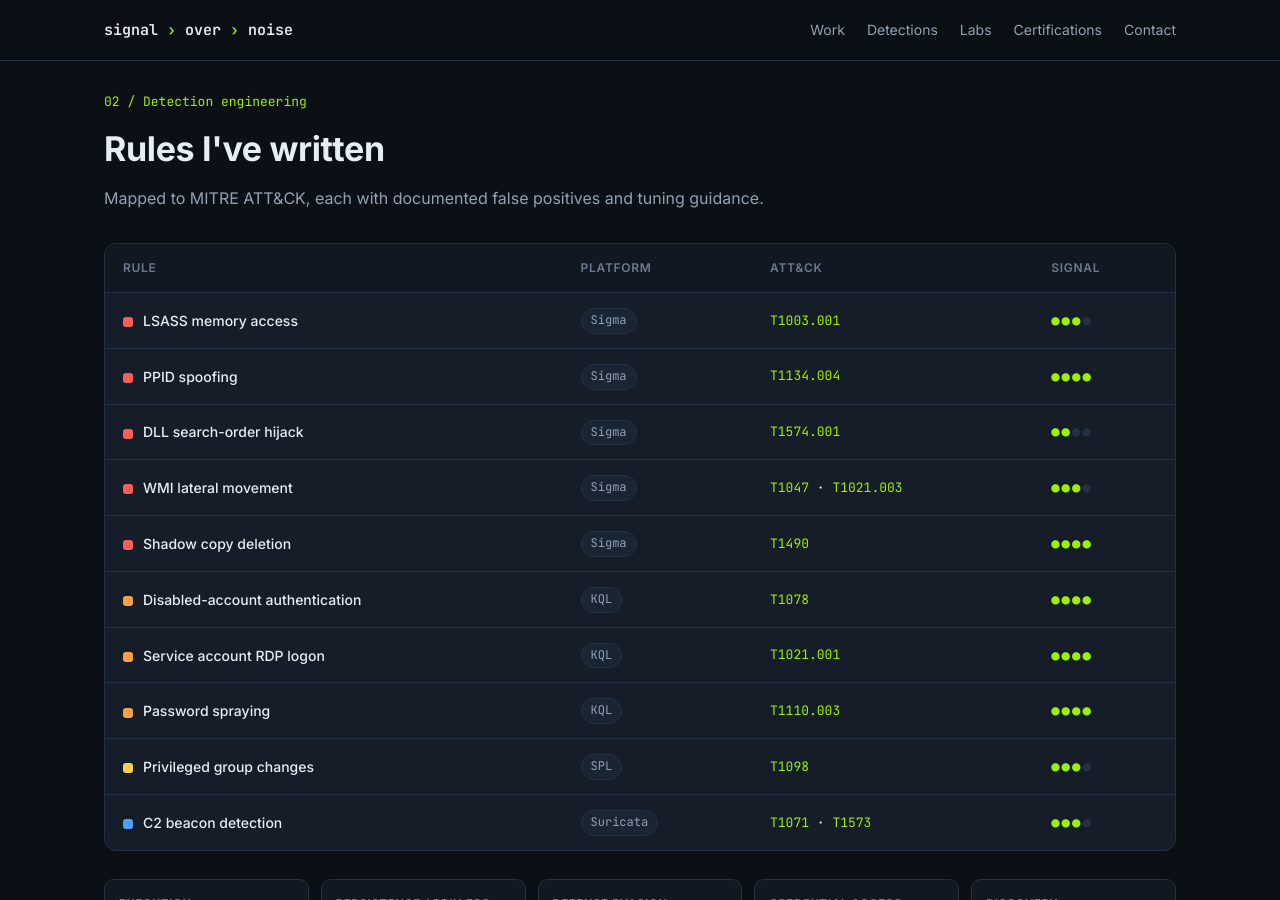
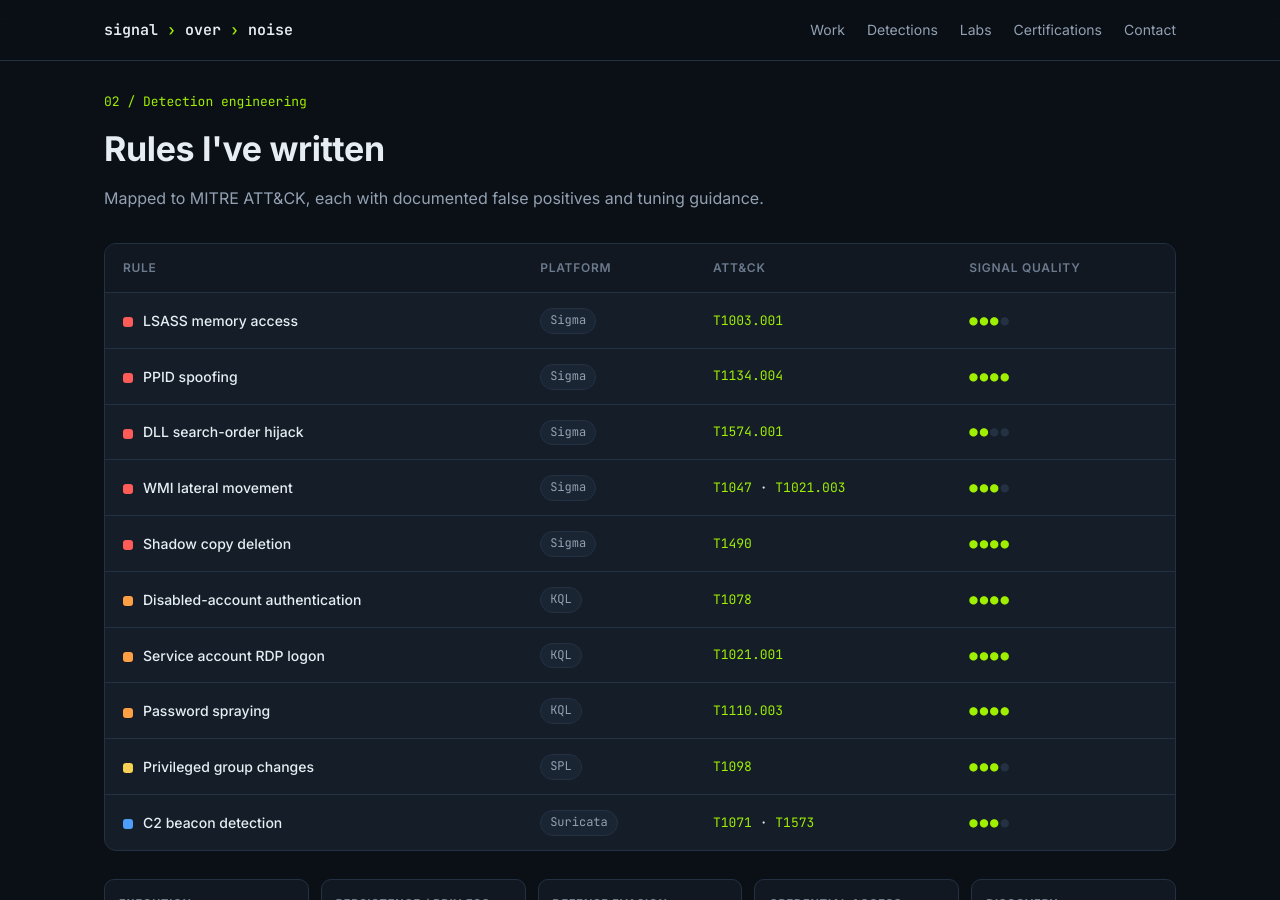
Before and after one commit to akatetron/signal-over-noise, a Jekyll site: the page index.html, which Jekyll copies as it is, in a window 1280 px wide and 900 px high, scrolled down 1551 px. Built offline with Jekyll 4.4.1, drawn with Linux system fonts in a browser that asks for light colours.

Commit message:
Fix formatting and improve table header clarity

```diff
--- a/index.html
+++ b/index.html
@@ -32,7 +32,7 @@
   <div class="wrap">
     <p class="eyebrow">// SOC Analyst · Blue Team · Detection Engineering</p>
     <h1>Chayan Panchal</h1>
-    <p class="role"><b>HTB Certified Defensive Security Analyst (CDSA) , Google Certified Cybersecurity Professional.</b>  I write detections, triage alerts and reconstruct intrusions from raw logs.</p>
+    <p class="role"><b>HTB Certified Defensive Security Analyst (CDSA) , Google Certified Cybersecurity Professional.</b>   I write detections, triage alerts and reconstruct intrusions from raw logs.</p>
     <p class="quote">&gt; The job isn't seeing everything. It's knowing what matters.</p>
     <div class="avail">
       <span class="dot"></span>
@@ -105,7 +105,7 @@
 
     <div class="table-wrap">
       <table class="rules">
-        <thead><tr><th>Rule</th><th>Platform</th><th>ATT&amp;CK</th><th>Signal</th></tr></thead>
+        <thead><tr><th>Rule</th><th>Platform</th><th>ATT&amp;CK</th><th>Signal Quality</th></tr></thead>
         <tbody>
           <tr><td><span class="sev crit"></span><a class="rule" href="https://github.com/akatetron/signal-over-noise/blob/main/detection-engineering/sigma-rules/lsass-credential-access.yml">LSASS memory access</a></td><td><span class="chip">Sigma</span></td><td class="tid"><a href="https://attack.mitre.org/techniques/T1003/001/">T1003.001</a></td><td class="conf">●●●<i>●</i></td></tr>
           <tr><td><span class="sev crit"></span><a class="rule" href="https://github.com/akatetron/signal-over-noise/blob/main/detection-engineering/sigma-rules/ppid-spoofing-unusual-parent.yml">PPID spoofing</a></td><td><span class="chip">Sigma</span></td><td class="tid"><a href="https://attack.mitre.org/techniques/T1134/004/">T1134.004</a></td><td class="conf">●●●●</td></tr>
```
